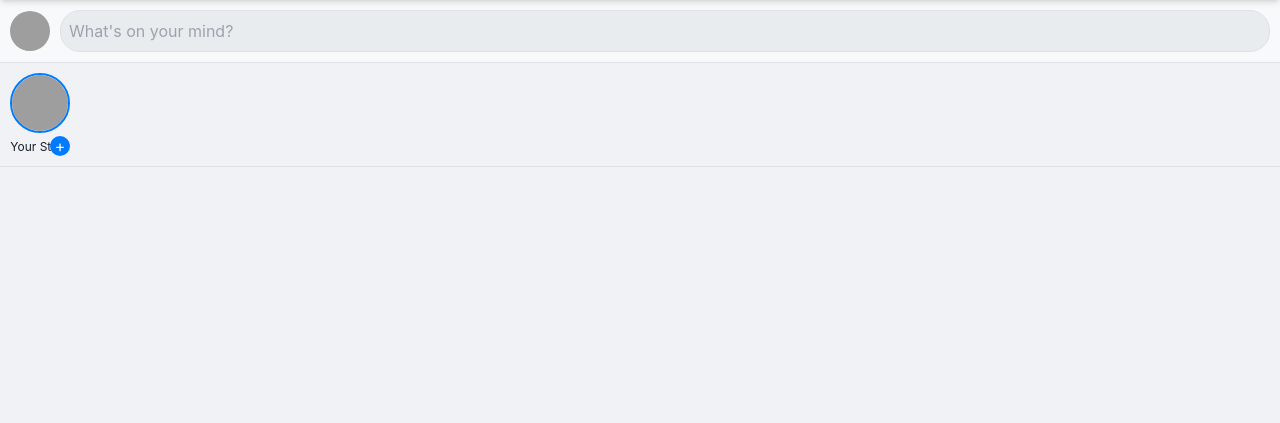
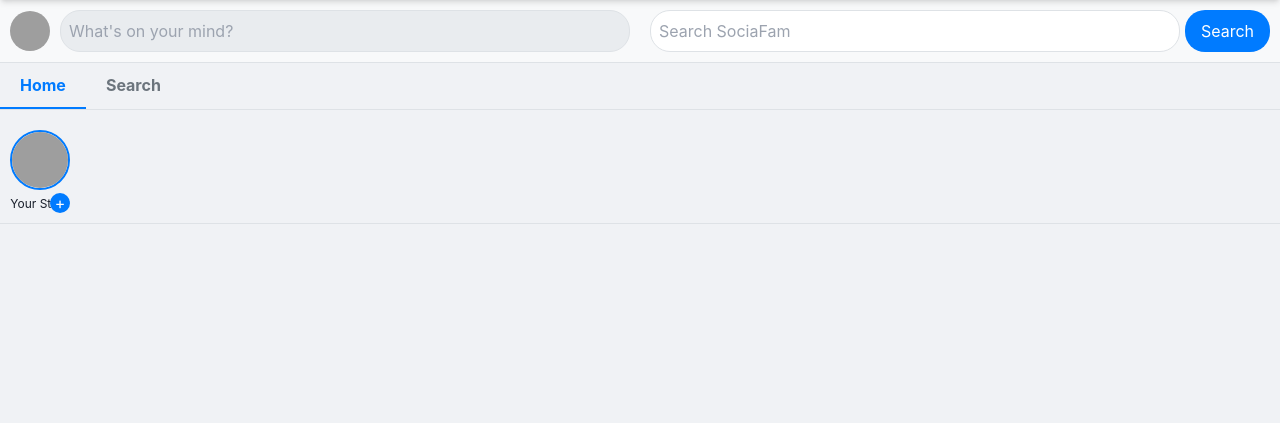
Before and after one commit to Hencheng2/sociafum, a Flask app: page / in a window 1280 px wide. Shown: the part 72-495 px from the top of the page. Run offline with Flask 3, Linux system fonts and the light colour scheme; a user stored in the database is signed in; data comes from the database, SQL or seed files in the repository; data that the repository does not hold is empty; some libraries are stand-ins or nearby versions; grey boxes are pictures that could not be loaded.

Commit message:
Update index.html

```diff
--- a/templates/index.html
+++ b/templates/index.html
@@ -4,13 +4,20 @@
 
 {% block content %}
 <style>
-    .whats-on-mind {
+    .header-container {
         display: flex;
         align-items: center;
+        justify-content: space-between;
         padding: 10px;
         background-color: #f8f9fa;
         border-bottom: 1px solid #dee2e6;
+    }
+    .whats-on-mind {
+        flex: 1;
+        display: flex;
+        align-items: center;
         cursor: pointer;
+        margin-right: 10px;
     }
     .whats-on-mind img {
         width: 40px;
@@ -24,6 +31,49 @@
         border: 1px solid #dee2e6;
         border-radius: 20px;
         background-color: #e9ecef;
+    }
+    .search-bar {
+        flex: 1;
+        margin-left: 10px;
+    }
+    .search-bar form {
+        display: flex;
+    }
+    .search-bar input {
+        flex: 1;
+        padding: 8px;
+        border: 1px solid #dee2e6;
+        border-radius: 20px;
+    }
+    .search-bar button {
+        padding: 8px 16px;
+        margin-left: 5px;
+        border: none;
+        background: #007bff;
+        color: white;
+        border-radius: 20px;
+        cursor: pointer;
+    }
+    .tab-container {
+        display: flex;
+        border-bottom: 1px solid #dee2e6;
+        margin-bottom: 10px;
+    }
+    .tab {
+        padding: 10px 20px;
+        cursor: pointer;
+        font-weight: bold;
+        color: #6c757d;
+    }
+    .tab.active {
+        color: #007bff;
+        border-bottom: 2px solid #007bff;
+    }
+    .tab-content {
+        display: none;
+    }
+    .tab-content.active {
+        display: block;
     }
     .stories-container {
         display: flex;
@@ -145,11 +195,25 @@
 </style>
 
 {% if current_user.is_authenticated %}
+    <div class="header-container">
         <div class="whats-on-mind" onclick="window.location.href='{{ url_for('create_post') }}'">
             <img src="{{ current_user.get_member_profile().profilePhoto | default('/static/img/default_profile.png') }}" alt="Profile">
             <input type="text" placeholder="What's on your mind?" readonly>
         </div>
+        <div class="search-bar">
+            <form action="{{ url_for('search') }}" method="GET">
+                <input type="text" name="q" placeholder="Search SociaFam">
+                <button type="submit">Search</button>
+            </form>
+        </div>
+    </div>
 
+    <div class="tab-container">
+        <div class="tab active" onclick="showTab('home')">Home</div>
+        <div class="tab" onclick="window.location.href='{{ url_for('search') }}'">Search</div>
+    </div>
+
+    <div id="home" class="tab-content active">
         <div class="stories-container">
             <div class="story-item add-story" onclick="addStory()">
                 <img src="{{ current_user.get_member_profile().profilePhoto | default('/static/img/default_profile.png') }}" alt="Your Story">
@@ -201,7 +265,7 @@
         <div class="loader" id="loader" style="display:none;">
             <p>Loading more posts...</p>
         </div>
-{% endif %}
+    </div>
 
     <div id="storyModal" class="modal">
         <div class="modal-content">
@@ -209,8 +273,16 @@
             <div id="storyContent"></div>
         </div>
     </div>
+{% endif %}
 
 <script>
+    function showTab(tabId) {
+        document.querySelectorAll('.tab').forEach(tab => tab.classList.remove('active'));
+        document.querySelectorAll('.tab-content').forEach(content => content.classList.remove('active'));
+        document.querySelector(`[onclick="showTab('${tabId}')"]`).classList.add('active');
+        document.getElementById(tabId).classList.add('active');
+    }
+
     let currentStoryIndex = 0;
     let storyTimer;
     let isPaused = false;
@@ -370,5 +442,4 @@
             });
     }
 </script>
-
 {% endblock %}
```
Lines whose indentation alone changed are shown as unchanged.
